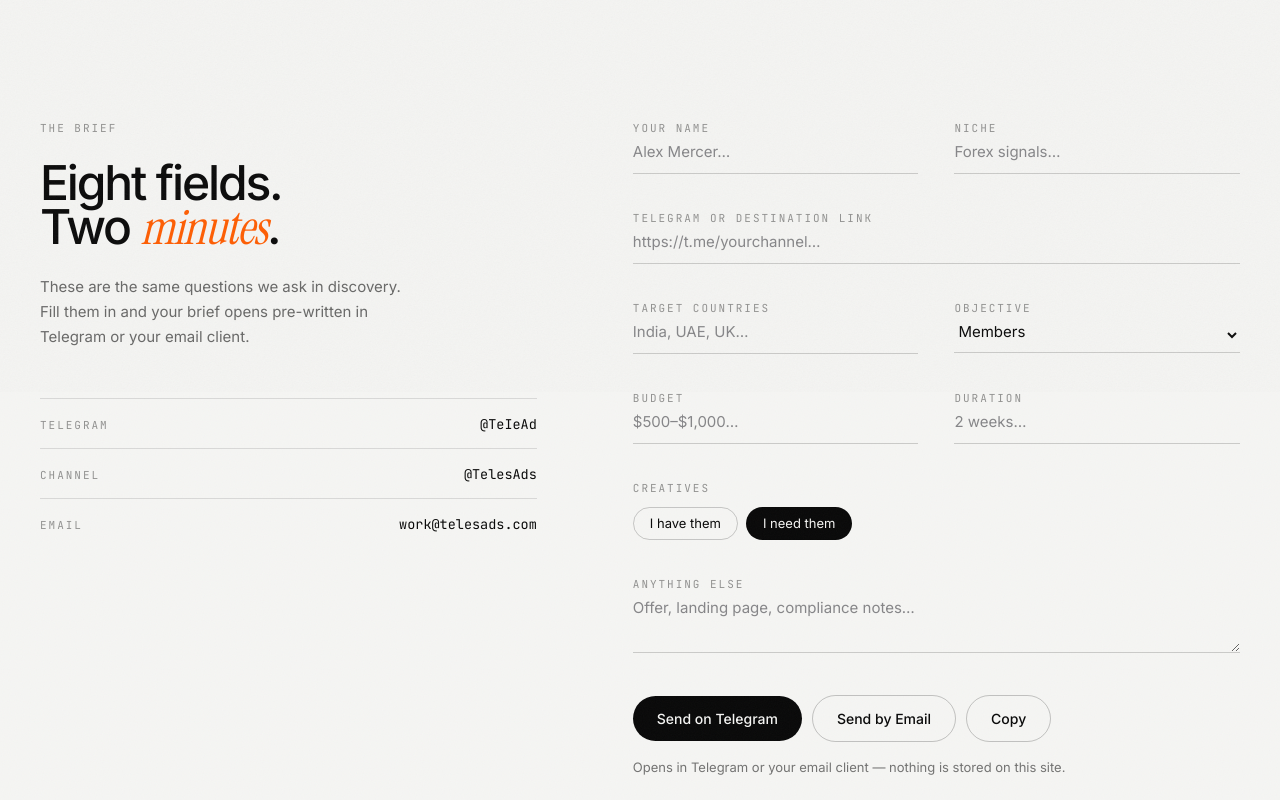
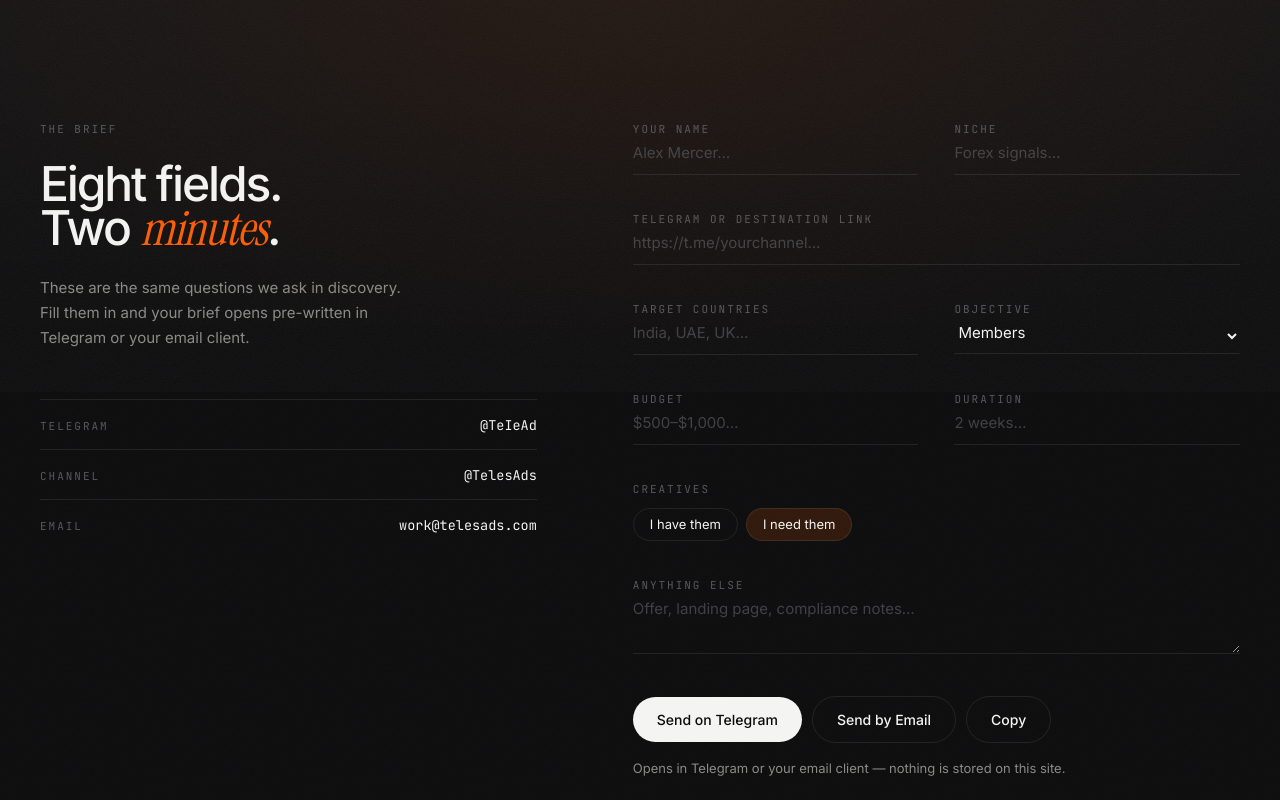
Before and after one commit to dieagent/telesads-website, a Next.js app: page /contact in a window 1280 px wide. Shown: the part 760-1560 px from the top of the page. Built offline with nearby package versions, Linux system fonts and the light colour scheme.

Commit message:
Remove all white/paper inversions: unified dark theme with elevated band treatment

```diff
--- a/src/app/globals.css
+++ b/src/app/globals.css
@@ -297,3 +297,25 @@ p {
 @media (prefers-reduced-motion: reduce) {
   .grain { animation: none; }
 }
+
+/* ---------- elevated dark band (replaces paper inversion) ---------- */
+.band {
+  position: relative;
+  background: #0c0c0d;
+  border-top: 1px solid var(--line);
+  border-bottom: 1px solid var(--line);
+}
+
+.band::before {
+  content: "";
+  position: absolute;
+  inset: 0;
+  pointer-events: none;
+  background:
+    radial-gradient(90% 60% at 50% 0%, rgba(255, 92, 0, 0.07), transparent 70%),
+    linear-gradient(to bottom, rgba(245, 245, 243, 0.022), transparent 40%);
+}
+
+.band > * {
+  position: relative;
+}
--- a/src/components/Brief.tsx
+++ b/src/components/Brief.tsx
@@ -60,20 +60,20 @@ export default function Brief() {
     "w-full border-0 border-b border-line bg-transparent pb-2.5 pt-1 text-[15px] text-ink placeholder:text-dim/70 transition-colors duration-200 hover:border-ink/25 focus:border-accent focus:outline-none focus:ring-0";
 
   return (
-    <section id="brief" className="noise relative scroll-mt-20 bg-paper px-6 py-24 text-bg lg:px-10 lg:py-32">
+    <section id="brief" className="band noise scroll-mt-20 px-6 py-24 lg:px-10 lg:py-32">
       <div className="mx-auto max-w-[1400px]">
         <div className="grid gap-16 lg:grid-cols-[minmax(0,0.9fr)_minmax(0,1.1fr)] lg:gap-24">
           <div>
             <Reveal>
-              <p className="label" style={{ color: "rgba(8,8,8,0.42)" }}>
+              <p className="label" >
                 The brief
               </p>
               <h2 className="display mt-6 text-[clamp(1.8rem,4vw,3rem)]">
                 Eight fields.
                 <br />
-                Two <span className="serif" style={{ color: "var(--accent)" }}>minutes</span>.
+                Two <span className="serif text-accent">minutes</span>.
               </h2>
-              <p className="mt-6 max-w-[40ch] text-[15px] leading-[1.68]" style={{ color: "rgba(8,8,8,0.6)" }}>
+              <p className="mt-6 max-w-[40ch] text-[15px] leading-[1.68]" style={{ color: "var(--muted)" }}>
                 These are the same questions we ask in discovery. Fill them in and your brief opens
                 pre-written in Telegram or your email client.
               </p>
@@ -89,9 +89,9 @@ export default function Brief() {
                   <div
                     key={k}
                     className="flex items-baseline justify-between gap-4 border-t py-3.5"
-                    style={{ borderColor: "rgba(8,8,8,0.12)" }}
+                    style={{ borderColor: "var(--line)" }}
                   >
-                    <dt className="label" style={{ color: "rgba(8,8,8,0.42)" }}>
+                    <dt className="label" >
                       {k}
                     </dt>
                     <dd className="min-w-0">
@@ -122,7 +122,7 @@ export default function Brief() {
                   <label
                     htmlFor={`b-${f.id}`}
                     className="label block"
-                    style={{ color: "rgba(8,8,8,0.42)" }}
+
                   >
                     {f.label}
                   </label>
@@ -135,7 +135,7 @@ export default function Brief() {
                     autoComplete={f.ac}
                     placeholder={f.ph}
                     className={field}
-                    style={{ borderColor: "rgba(8,8,8,0.18)", color: "#080808" }}
+                    style={{ borderColor: "var(--line)", color: "var(--ink)" }}
                     value={form[f.id as keyof typeof form]}
                     onChange={(e) => set(f.id as keyof typeof form)(e.target.value)}
                   />
@@ -143,19 +143,19 @@ export default function Brief() {
               ))}
 
               <div>
-                <label htmlFor="b-goal" className="label block" style={{ color: "rgba(8,8,8,0.42)" }}>
+                <label htmlFor="b-goal" className="label block" >
                   Objective
                 </label>
                 <select
                   id="b-goal"
                   name="goal"
                   className={field}
-                  style={{ borderColor: "rgba(8,8,8,0.18)", backgroundColor: "transparent", color: "#080808" }}
+                  style={{ borderColor: "var(--line)", backgroundColor: "transparent", color: "var(--ink)" }}
                   value={form.goal}
                   onChange={(e) => set("goal")(e.target.value)}
                 >
                   {goals.map((g) => (
-                    <option key={g} value={g} style={{ backgroundColor: "#f5f5f3", color: "#080808" }}>
+                    <option key={g} value={g} style={{ backgroundColor: "#0c0c0d", color: "var(--ink)" }}>
                       {g}
                     </option>
                   ))}
@@ -163,7 +163,7 @@ export default function Brief() {
               </div>
 
               <div>
-                <label htmlFor="b-budget" className="label block" style={{ color: "rgba(8,8,8,0.42)" }}>
+                <label htmlFor="b-budget" className="label block" >
                   Budget
                 </label>
                 <input
@@ -172,14 +172,14 @@ export default function Brief() {
                   autoComplete="off"
                   placeholder="$500–$1,000…"
                   className={field}
-                  style={{ borderColor: "rgba(8,8,8,0.18)", color: "#080808" }}
+                  style={{ borderColor: "var(--line)", color: "var(--ink)" }}
                   value={form.budget}
                   onChange={(e) => set("budget")(e.target.value)}
                 />
               </div>
 
               <div>
-                <label htmlFor="b-duration" className="label block" style={{ color: "rgba(8,8,8,0.42)" }}>
+                <label htmlFor="b-duration" className="label block" >
                   Duration
                 </label>
                 <input
@@ -188,14 +188,14 @@ export default function Brief() {
                   autoComplete="off"
                   placeholder="2 weeks…"
                   className={field}
-                  style={{ borderColor: "rgba(8,8,8,0.18)", color: "#080808" }}
+                  style={{ borderColor: "var(--line)", color: "var(--ink)" }}
                   value={form.duration}
                   onChange={(e) => set("duration")(e.target.value)}
                 />
               </div>
 
               <div>
-                <span className="label block" style={{ color: "rgba(8,8,8,0.42)" }}>
+                <span className="label block" >
                   Creatives
                 </span>
                 <div className="mt-2.5 flex gap-2">
@@ -205,8 +205,8 @@ export default function Brief() {
                   ].map((o) => (
                     <label
                       key={o.v}
-                      className="cursor-pointer rounded-full border px-4 py-1.5 text-[13px] transition-colors duration-200 has-[:checked]:bg-bg has-[:checked]:text-paper"
-                      style={{ borderColor: "rgba(8,8,8,0.2)" }}
+                      className="cursor-pointer rounded-full border px-4 py-1.5 text-[13px] transition-colors duration-200 has-[:checked]:border-accent has-[:checked]:bg-accent/15 has-[:checked]:text-ink"
+                      style={{ borderColor: "var(--line)" }}
                     >
                       <input
                         type="radio"
@@ -223,7 +223,7 @@ export default function Brief() {
               </div>
 
               <div className="sm:col-span-2">
-                <label htmlFor="b-notes" className="label block" style={{ color: "rgba(8,8,8,0.42)" }}>
+                <label htmlFor="b-notes" className="label block" >
                   Anything Else
                 </label>
                 <textarea
@@ -232,7 +232,7 @@ export default function Brief() {
                   rows={2}
                   placeholder="Offer, landing page, compliance notes…"
                   className={`${field} resize-y`}
-                  style={{ borderColor: "rgba(8,8,8,0.18)", color: "#080808" }}
+                  style={{ borderColor: "var(--line)", color: "var(--ink)" }}
                   value={form.notes}
                   onChange={(e) => set("notes")(e.target.value)}
                 />
@@ -244,28 +244,28 @@ export default function Brief() {
                     href={tgHref}
                     target="_blank"
                     rel="noopener noreferrer"
-                    className="rounded-full bg-bg px-6 py-3 text-[14px] font-medium text-paper transition-transform duration-150 active:scale-[0.97]"
+                    className="rounded-full bg-paper px-6 py-3 text-[14px] font-medium text-bg transition-transform duration-150 active:scale-[0.97]"
                     style={{ transitionTimingFunction: "var(--ease-out)" }}
                   >
                     Send on Telegram
                   </a>
                   <a
                     href={mailHref}
-                    className="rounded-full border px-6 py-3 text-[14px] font-medium transition-colors duration-200"
-                    style={{ borderColor: "rgba(8,8,8,0.22)" }}
+                    className="rounded-full border px-6 py-3 text-[14px] font-medium transition-colors duration-200 hover:border-ink/30"
+                    style={{ borderColor: "var(--line)" }}
                   >
                     Send by Email
                   </a>
                   <button
                     type="button"
                     onClick={copy}
-                    className="rounded-full border px-6 py-3 text-[14px] font-medium transition-colors duration-200"
-                    style={{ borderColor: "rgba(8,8,8,0.22)" }}
+                    className="rounded-full border px-6 py-3 text-[14px] font-medium transition-colors duration-200 hover:border-ink/30"
+                    style={{ borderColor: "var(--line)" }}
                   >
                     Copy
                   </button>
                 </div>
-                <p aria-live="polite" className="mt-4 text-[13px]" style={{ color: "rgba(8,8,8,0.55)" }}>
+                <p aria-live="polite" className="mt-4 text-[13px]" style={{ color: "var(--muted)" }}>
                   {copied
                     ? "Brief copied to clipboard."
                     : "Opens in Telegram or your email client — nothing is stored on this site."}
--- a/src/components/Sections.tsx
+++ b/src/components/Sections.tsx
@@ -5,12 +5,12 @@ import { audiences } from "@/lib/content";
 
 export function Statement() {
   return (
-    <section className="noise relative bg-paper px-6 py-28 text-bg lg:px-10 lg:py-40">
+    <section className="band noise px-6 py-28 lg:px-10 lg:py-40">
       <div className="mx-auto max-w-[1400px]">
         <Reveal>
           <p
             className="label"
-            style={{ color: "rgba(8,8,8,0.42)" }}
+
           >
             What we do
           </p>
@@ -25,7 +25,7 @@ export function Statement() {
             </>,
           ]}
         />
-        <div className="mt-16 grid gap-10 border-t pt-10 sm:grid-cols-2 lg:grid-cols-4" style={{ borderColor: "rgba(8,8,8,0.12)" }}>
+        <div className="mt-16 grid gap-10 border-t pt-10 sm:grid-cols-2 lg:grid-cols-4" style={{ borderColor: "var(--line)" }}>
           {[
             ["Specialists, not generalists", "Telegram is the core discipline — not a line item bolted onto a social media retainer."],
             ["Research before spend", "Channel discovery, audience and competitor research decide placement. Nothing runs on a guess."],
@@ -34,7 +34,7 @@ export function Statement() {
           ].map(([h, b], i) => (
             <Reveal key={h} delay={i * 70}>
               <h3 className="text-[15px] font-medium tracking-[-0.01em]">{h}</h3>
-              <p className="mt-2.5 text-[14px] leading-[1.6]" style={{ color: "rgba(8,8,8,0.55)" }}>
+              <p className="mt-2.5 text-[14px] leading-[1.6]" style={{ color: "var(--muted)" }}>
                 {b}
               </p>
             </Reveal>
```
Also changed, not shown: src/app/about/page.tsx (+4 -4 lines), src/app/sectors/page.tsx (+6 -6 lines).
